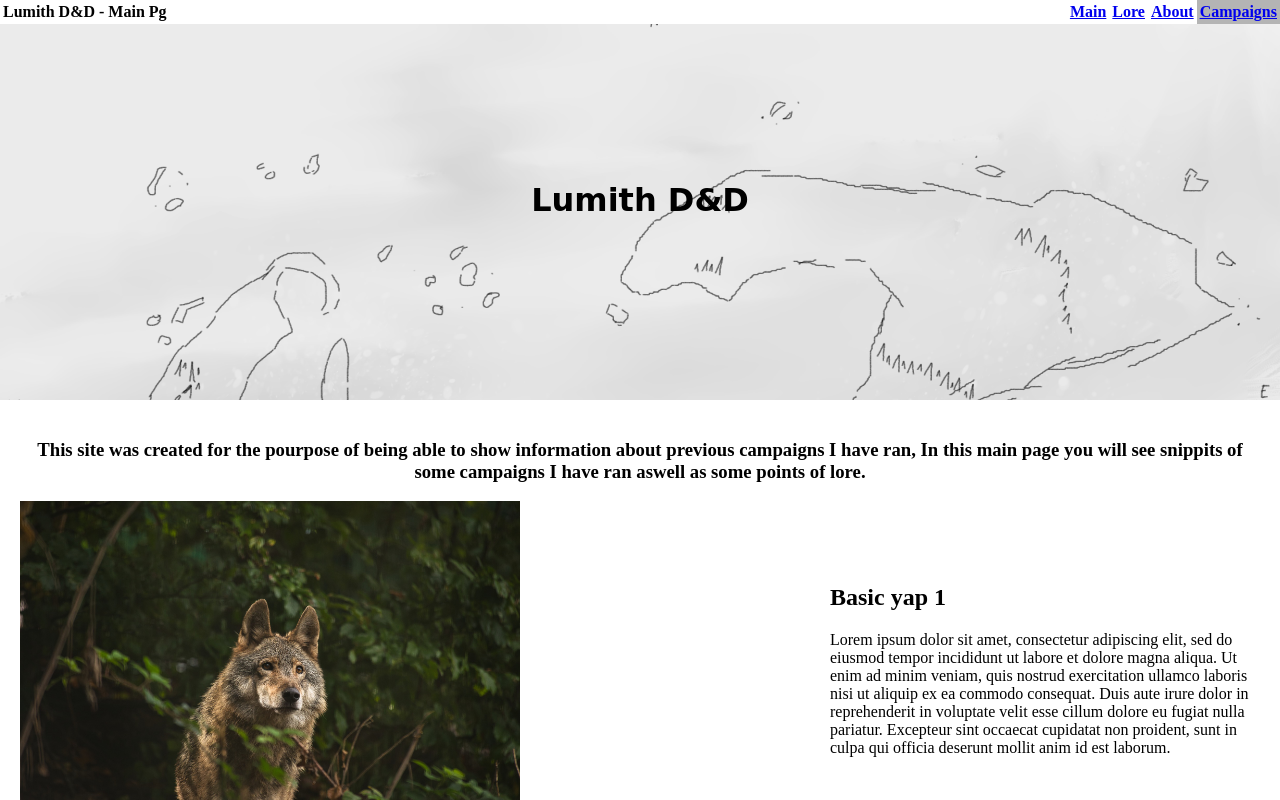
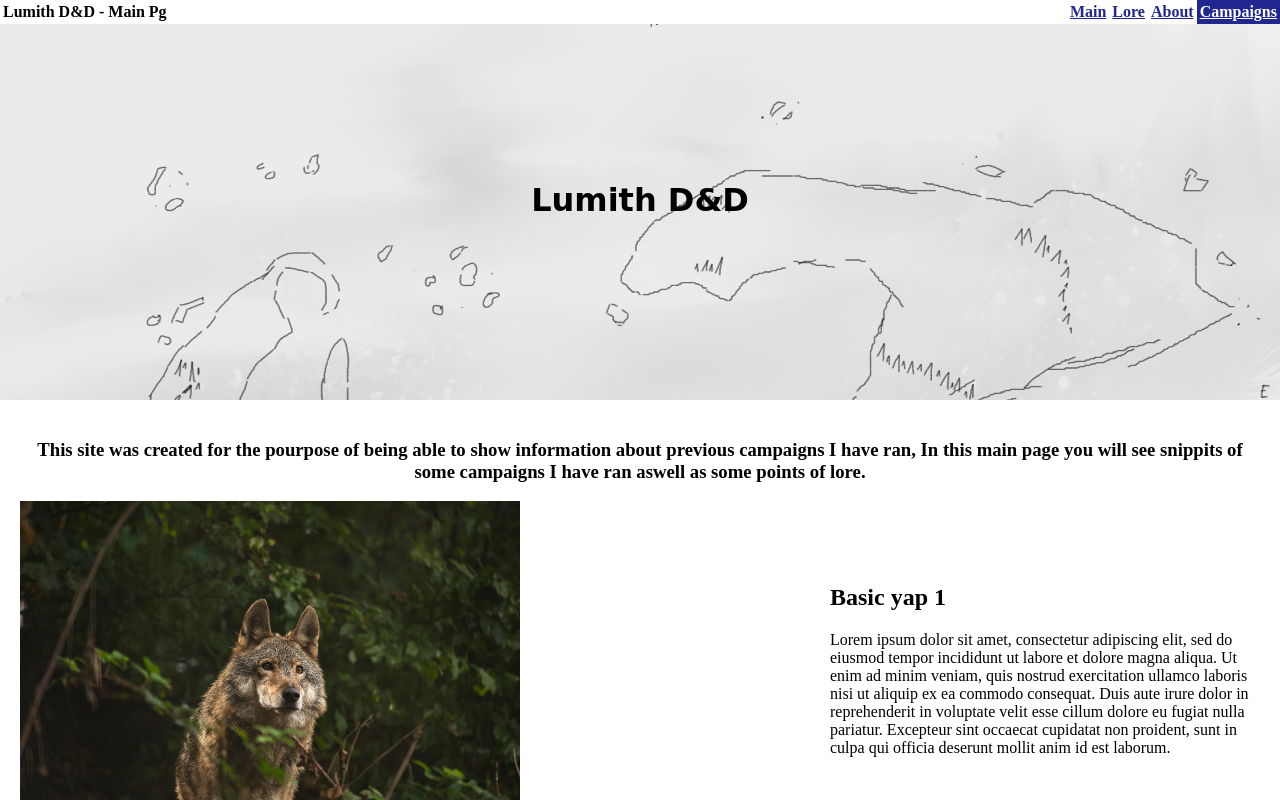
Before and after one commit to LachyLizard/LumithRedo, a plain HTML site: page index.html in a window 1280 px wide. In both pictures the pointer is over the element "Campaigns". Shown: the top 800 px of the page. Drawn offline with Linux system fonts and the light colour scheme; a script that the page names is missing; a web font is replaced by a local one.

Commit message:
Update style.css - Added changes to links to make more recognisable

```diff
--- a/style.css
+++ b/style.css
@@ -25,7 +25,17 @@ nav {
      padding: 3px;
      right: 0px;
     color: rgb(255, 255, 255);
-    background-color: rgb(180, 180, 180);
+    background-color:rgb(32, 39, 145);
+}
+
+a {
+    text-decoration: none;
+    color:rgb(32, 39, 145);
+    text-decoration: underline;
+}
+
+a:hover {
+    color:white;
 }
 
 body {
```
